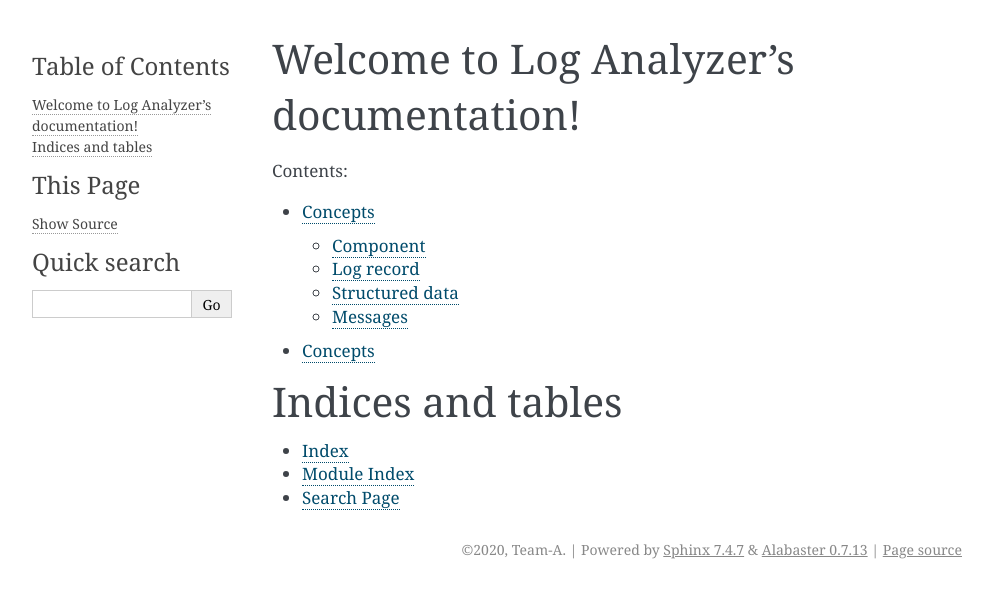
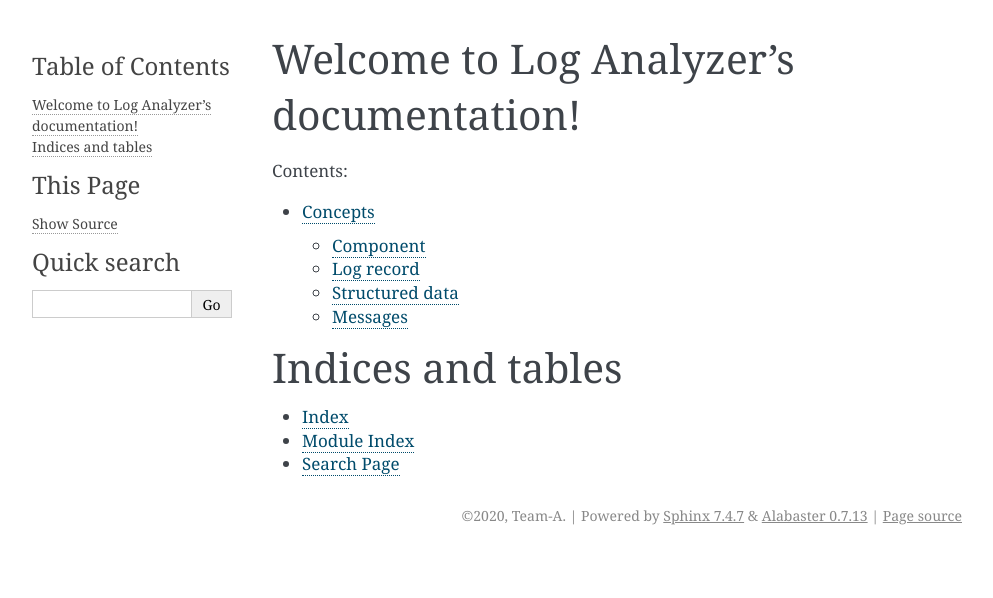
Before and after one commit to 2020-agilis-csapat-a/log-analyzer, a Sphinx documentation site: the page built from docs/source/index.rst, in a window 1280 px wide. Shown: the top 598 px of the page, without its empty margins (148-1141 px from the left). Built offline with Sphinx 7.4.7, drawn with Linux system fonts in a browser that asks for light colours.

Commit message:
docs/index: Remove duplicate TOC entry for 'concepts'.

```diff
--- a/docs/source/index.rst
+++ b/docs/source/index.rst
@@ -12,8 +12,6 @@ Welcome to Log Analyzer's documentation!
 
    concepts.rst
 
-* :ref:`concepts`
-
 
 Indices and tables
 ==================
```
